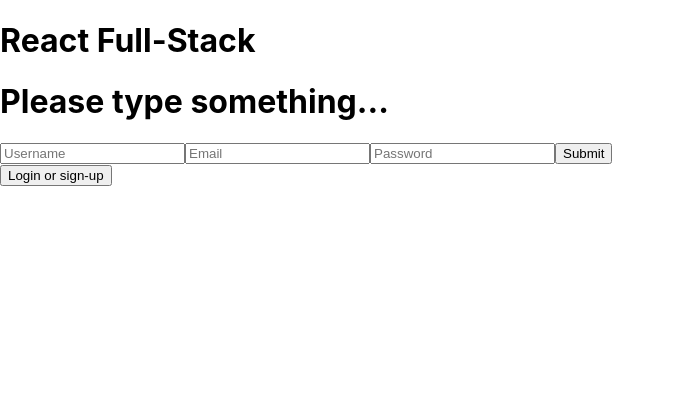
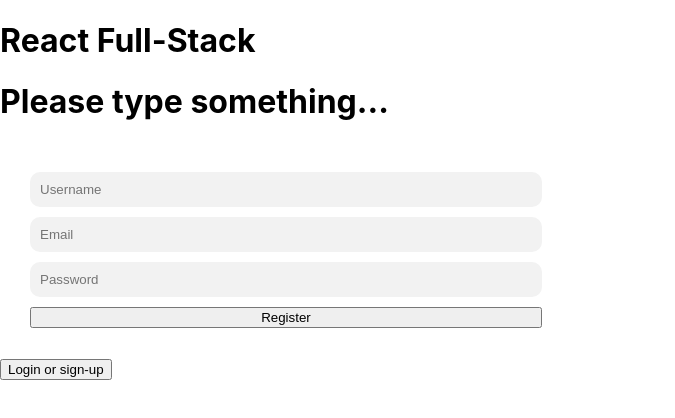
Before and after one commit to clarkenewsh/react-full-stack, a React (Create React App) app: page / in a window 1280 px wide. Shown: the top 418 px of the page, without its empty margins (0-675 px from the left). Built offline with nearby package versions, Linux system fonts and the light colour scheme.

Commit message:
login button refactored to conditionally render button text, styled added

```diff
--- a/src/components/login/login.css
+++ b/src/components/login/login.css
@@ -0,0 +1,16 @@
+form {
+  display: flex;
+  flex-direction: column;
+  width: 40%;
+  background-color: white;
+  padding: 30px;
+  border-radius: 0.375rem;
+}
+
+form input {
+  margin-bottom: 10px;
+  padding: 10px;
+  border-radius: 10px;
+  border: none;
+  background: #f2f2f2;
+}
--- a/src/components/login/login.js
+++ b/src/components/login/login.js
@@ -4,6 +4,7 @@ import { Navigate } from 'react-router-dom';
 // import { tokenLogin } from './utils';
 // import createUSer, login funcs from utils
 import { createUser, login } from '../../utils';
+import './Login.css';
 
 
 const Login = ({ setUser, user }) => {
@@ -37,11 +38,15 @@ const Login = ({ setUser, user }) => {
     <>
       {/* {!user && <Navigate to="/" />} */}
       <form onSubmit={submitHandler}>
-        <input onChange={(event) => setUsername(event.target.value)} placeholder="Username" />
+        <input onChange={(event) => setUsername(event.target.value)} placeholder="Username" required />
         {/* only render email input if bool is false */}
-        {!bool && <input onChange={(event) => setEmail(event.target.value)} type="email" placeholder="Email" />}
-        <input onChange={(event) => setPass(event.target.value)} type="password" placeholder="Password" />
-        <button type='submit'>Submit</button>
+        { !bool && <input onChange={(event) => setEmail(event.target.value)} type="email" placeholder="Email" required /> }
+        <input onChange={(event) => setPass(event.target.value)} type="password" placeholder="Password" required />
+        { !bool ?
+          <button type='submit'>Register</button>
+          :
+          <button type='submit'>Login</button>
+        }
       </form>
       {/* Set bool to opposite */}
       <button onClick={() => setBool(!bool)}>Login or sign-up</button>
```
